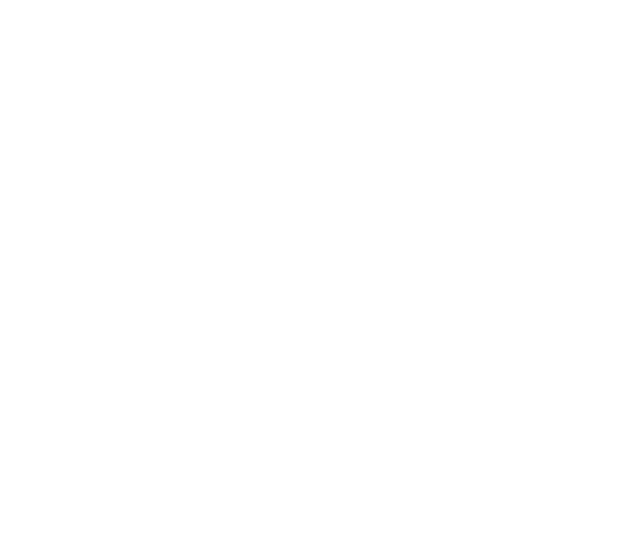
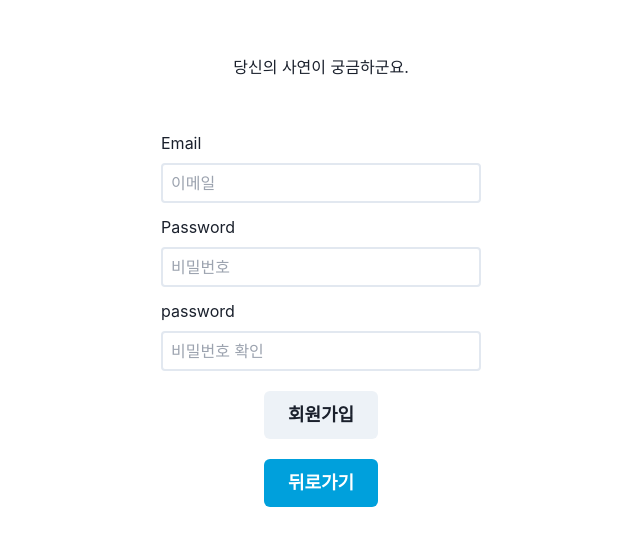
Before and after one commit to parklego/todaktodak, a React (Create React App) app: page /register in a window 1280 px wide. Before the commit this address had no page. Shown: the part 129-674 px from the top of the page, without its empty margins (319-959 px from the left). Built offline with nearby package versions, Linux system fonts and the light colour scheme; no server answers.

Commit message:
이메일 인증 회원가입 및 toast를 이용한 벨리데이션

```diff
--- a/package.json
+++ b/package.json
@@ -18,6 +18,7 @@
     "react-firebase-hooks": "^5.1.1",
     "react-router-dom": "^6.17.0",
     "react-scripts": "5.0.1",
+    "react-toastify": "^9.1.3",
     "recoil": "^0.7.7",
     "sweetalert2": "^11.9.0",
     "typescript": "^4.9.5",
--- a/src/App.tsx
+++ b/src/App.tsx
@@ -9,6 +9,7 @@
 const Home = lazy(() => import("./page/Home"));
 const SendStory = lazy(() => import("./page/SendStory"));
 const EditStory = lazy(() => import("./page/EditStory"));
+const Register = lazy(() => import("./page/Register"));
 
 function App() {
   return (
@@ -20,6 +21,7 @@
               <Route path="/" element={<Home />}></Route>
               <Route path="/send" element={<SendStory />}></Route>
               <Route path="/edit" element={<EditStory />}></Route>
+              <Route path="/register" element={<Register />}></Route>
             </Routes>
           </Suspense>
         </BrowserRouter>
--- a/src/page/Login.tsx
+++ b/src/page/Login.tsx
@@ -1,4 +1,5 @@
 import React, { useState } from "react";
+import { useNavigate } from "react-router-dom";
 import { Button } from "@chakra-ui/react";
 import Input from "../component/Input";
 import Alert from "../component/Alert";
@@ -11,6 +12,8 @@
   const [signInWithGoogle] = useSignInWithGoogle(auth);
   const [email, setEmail] = useState("");
   const [password, setPassword] = useState("");
+
+  const navigate = useNavigate();
 
   const deviceCheck = () => {
     const kakaoCheck = () => {
@@ -27,10 +30,10 @@
   };
 
   return (
-    <div className="flex flex-wrap content-center lg:items-center h-screen ">
+    <div className="flex flex-wrap content-center lg:items-center  ">
       <div className="w-full lg:w-5/12">
         <div className="flex flex-col justify-center items-center  ">
-          <img className=" w-1/2" src={logo} alt="logo" />
+          <img className=" w-1/2 mt-5" src={logo} alt="logo" />
           <Input
             type="text"
             id="Email"
@@ -45,6 +48,10 @@
             value={password}
             onChange={(e) => setPassword(e.target.value)}
           ></Input>
+        </div>
+
+        <div className=" flex justify-center text-blue-700 ml-[40%]">
+          <button onClick={() => navigate("/register")}>회원가입</button>
         </div>
 
         <div className="flex flex-col items-center mt-5">
--- a/src/page/Register.tsx
+++ b/src/page/Register.tsx
@@ -1,8 +1,126 @@
-import React from "react";
+"use client";
+import React, { useState } from "react";
+import { useNavigate } from "react-router-dom";
+
+import { ToastContainer, toast } from "react-toastify";
+
+import "react-toastify/dist/ReactToastify.css";
+
+import { createUserWithEmailAndPassword } from "firebase/auth";
+import { auth } from "../firebase";
+import Spinners from "../component/Spinners";
+import Input from "../component/Input";
+import Swal from "sweetalert2";
+import { Button } from "@chakra-ui/button";
 
 const Register = () => {
-  // Todo : 이메일/패스워드 인증 - 파이어베이스 연동하기
-  return <div>Register</div>;
+  const [email, setEmail] = useState("");
+  const [password, setPassword] = useState("");
+  const [confirmPassword, setConfirmPassword] = useState("");
+
+  const [isLoading, setIsLoading] = useState(false);
+
+  const navigate = useNavigate();
+
+  const registerUser = async (e: any) => {
+    e.preventDefault();
+
+    console.log("email", email);
+    console.log("password", password);
+    console.log("confirmPassword", confirmPassword);
+
+    const emailRegex =
+      /^[a-zA-Z0-9.!#$%&'*+\/=?^_`{|}~-]+@[a-zA-Z0-9](?:[a-zA-Z0-9-]{0,61}[a-zA-Z0-9])?(?:\.[a-zA-Z0-9](?:[a-zA-Z0-9-]{0,61}[a-zA-Z0-9])?)*$/;
+    if (!emailRegex.test(email)) {
+      return toast.error("이메일 양식이 올바르지 않습니다.");
+    }
+    if (!email || !password || !confirmPassword) {
+      return toast.error("빈 칸이 없는지 확인해주세요.");
+    }
+    if (password !== confirmPassword) {
+      return toast.error("비밀번호가 일치하지 않습니다.");
+    }
+    setIsLoading(true);
+
+    createUserWithEmailAndPassword(auth, email, password)
+      .then((userCredential) => {
+        const user = userCredential.user;
+        console.log("user", user);
+
+        setIsLoading(false);
+
+        Swal.fire({
+          icon: "info",
+          text: "회원가입이 완료되었습니다. 이메일을 확인해주세요.",
+          confirmButtonText: "확인",
+        }).then((result) => {
+          if (result.isConfirmed) {
+            navigate("/");
+          }
+        });
+
+        navigate("/");
+      })
+      .catch((error) => {
+        setIsLoading(false);
+
+        Swal.fire({
+          icon: "error",
+          text: error.message,
+          confirmButtonText: "확인",
+        });
+      });
+  };
+
+  return (
+    <>
+      {isLoading && <Spinners />}
+      <section className="h-screen flex flex-col justify-center items-center">
+        <p className="my-10">당신의 사연이 궁금하군요.</p>
+        <form className="w-[80%] lg:w-[25%]">
+          <Input
+            type="email"
+            id="Email"
+            value={email}
+            placeholder="이메일"
+            onChange={(e: any) => setEmail(e.target.value)}
+          />
+          <Input
+            type="password"
+            id="Password"
+            value={password}
+            placeholder="비밀번호"
+            onChange={(e: any) => setPassword(e.target.value)}
+          />
+          <Input
+            type="password"
+            id="password"
+            value={confirmPassword}
+            placeholder="비밀번호 확인"
+            onChange={(e: any) => setConfirmPassword(e.target.value)}
+          />
+
+          <div className="flex justify-center mt-5">
+            <Button size={"lg"} variant="solid" onClick={registerUser}>
+              회원가입
+            </Button>
+            <ToastContainer />
+          </div>
+
+          <div className=" flex justify-center my-5">
+            <Button
+              size={"lg"}
+              variant="solid"
+              colorScheme="linkedin"
+              onClick={() => navigate(-1)}
+            >
+              뒤로가기
+            </Button>
+          </div>
+        </form>
+      </section>
+    </>
+  );
 };
 
 export default Register;
```
Also changed, not shown: 1 other file (tests, documents, lock files or other folders).
